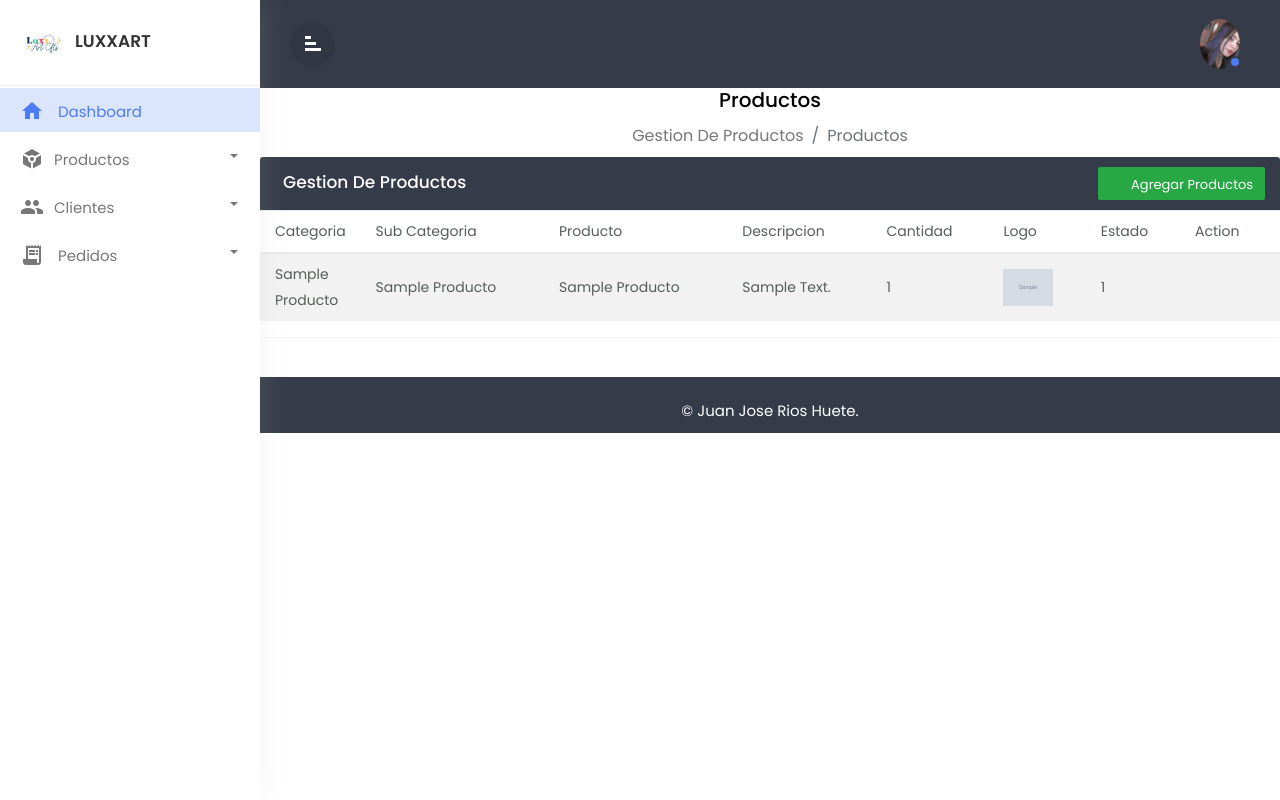
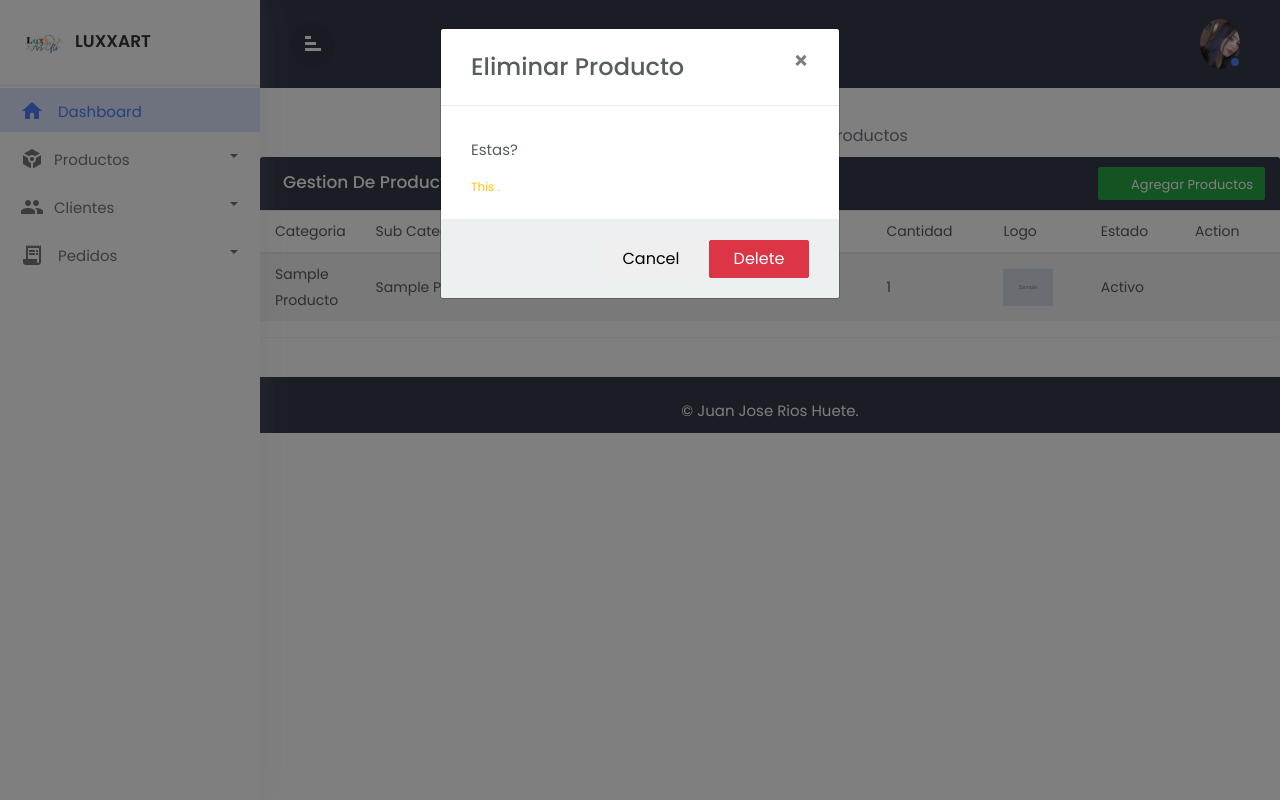
Before and after one commit to juan052/cs50w-project4, a Flask app: page /producto in a window 1280 px wide, after a click that opens the changed part. Run offline with Flask 3, Linux system fonts and the light colour scheme; tables that the repository leaves empty hold one stand-in row (values such as "Sample post"); grey boxes marked "Sample" are stand-in pictures; some libraries are stand-ins or nearby versions.

Commit message:
crud del producto funca

```diff
--- a/app.py
+++ b/app.py
@@ -205,6 +205,19 @@
     else:
         return redirect(url_for('producto'))
 
+@app.route("/eliminar_producto", methods=["POST"])
+def eliminar_producto():
+    producto_id = request.form.get("id")
+    print(producto_id)
+    productos = Producto.query.get(producto_id)
+
+    if productos:
+        # Cambiar el estado de la categoría a inactivo (estado = 2)
+        productos.estado = 2
+        db.session.commit()
+
+    return redirect(url_for('producto'))
+
 
 def eliminar_logo_antigua(filename):
     path = os.path.join(app.config['UPLOAD_FOLDER'], filename)
--- a/templates/producto.html
+++ b/templates/producto.html
@@ -57,7 +57,13 @@
                         <td>{{ productos.cantidad }}</td>
                         <th> <img src="/static/img/imagenes/{{productos.logo}}"
                                 alt="" width="50"></th>
-                        <td>{{ productos.estado }}</td>
+                        <td>
+                            {% if productos.estado == 1 %}
+                            Activo
+                            {% elif productos.estado == 2 %}
+                            Inactivo
+                            {% endif %}
+                        </td>
                         <td>
                             <a href="#editEmployeeModal{{productos.id}}"
                                 class="edit" data-toggle="modal">
@@ -233,25 +239,25 @@
         </div>
         {% endfor %}
 
-
+        {% for productos in producto %}
         <!-- Delete Modal HTML -->
-        <div id="deleteEmployeeModal" class="modal fade">
+        <div id="deleteEmployeeModal{{productos.id}}" class="modal fade">
             <div class="modal-dialog">
                 <div class="modal-content">
-                    <form>
+                    <form action="/eliminar_producto" method="post">
                         <div class="modal-header">
-                            <h4 class="modal-title">Delete
-                                Employee</h4>
+                            <h4 class="modal-title">Eliminar producto</h4>
+
                             <button type="button" class="close"
                                 data-dismiss="modal"
                                 aria-hidden="true">&times;</button>
                         </div>
                         <div class="modal-body">
-                            <p>Are you sure you want to delete
-                                these Records?</p>
+                            <input type="number" name="id" value="{{ productos.id }}" hidden>
+
+                            <p>estas?</p>
                             <p class="text-warning"><small>This
-                                    action cannot be
-                                    undone.</small></p>
+                                    .</small></p>
                         </div>
                         <div class="modal-footer">
                             <input type="button" class="btn
@@ -269,7 +275,7 @@
 
 
     </div>
-
+    {% endfor %}
     <!---footer---->
 
 
```
